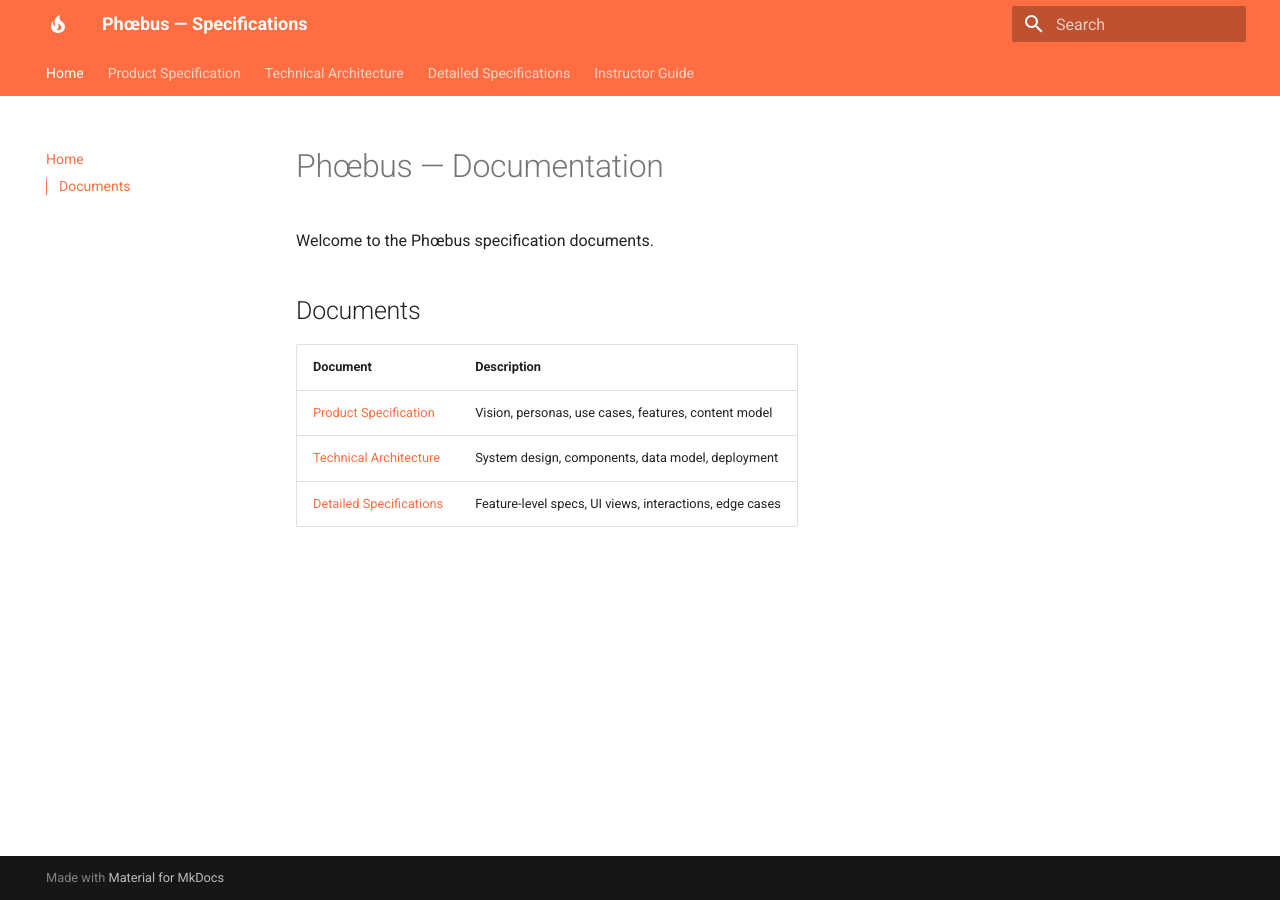
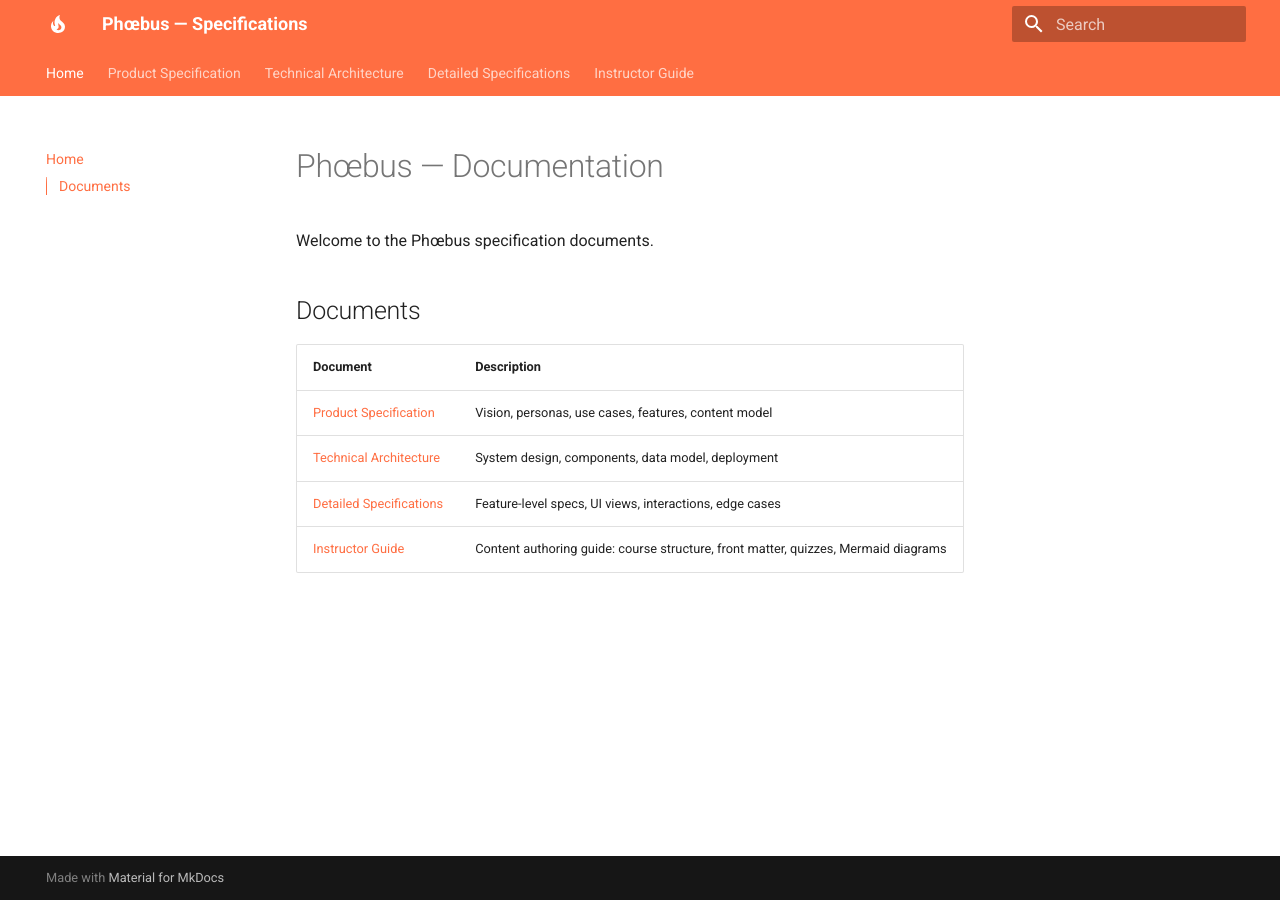
Before and after one commit to fsamin/phoebus, an MkDocs documentation site: the page built from docs/index.md, in a window 1280 px wide. Built offline with MkDocs 1.6.1 and Material for MkDocs 9.7.7, drawn with Linux system fonts in a browser that asks for light colours.

Commit message:
docs: add instructor guide to documentation index

```diff
--- a/docs/index.md
+++ b/docs/index.md
@@ -9,3 +9,4 @@ Welcome to the Phœbus specification documents.
 | [Product Specification](product-specification.md) | Vision, personas, use cases, features, content model |
 | [Technical Architecture](technical-architecture.md) | System design, components, data model, deployment |
 | [Detailed Specifications](detailed-specifications.md) | Feature-level specs, UI views, interactions, edge cases |
+| [Instructor Guide](instructor-guide.md) | Content authoring guide: course structure, front matter, quizzes, Mermaid diagrams |
```
